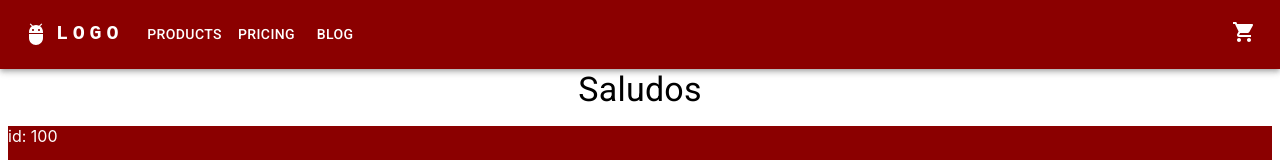
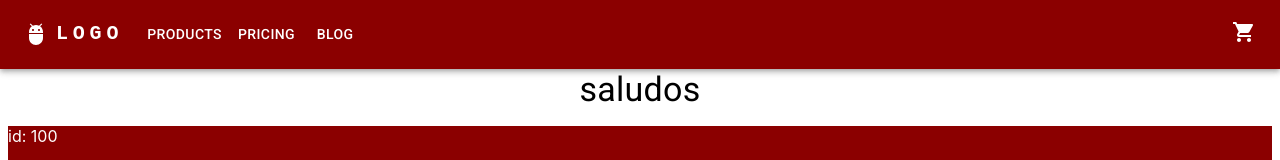
Before and after one commit to RottenReality/aplicacion-curso-react, a React (Create React App) app: page / in a window 1280 px wide. Shown: the top 160 px of the page. Built offline with nearby package versions, Linux system fonts and the light colour scheme.

Commit message:
fix: corregidos los datos que recibe ItemListContainer

```diff
--- a/src/App.js
+++ b/src/App.js
@@ -6,11 +6,12 @@ function App() {
 
   let producto1 = {id: 100, name: "camisa negra", price: 60};
   let producto2 = {id: 101, name: "camisa azul", price: 60};
+  let greet = "saludos";
 
   return (
     <div className="App">
       <NavBar />
-      <ItemListContainer x = "Saludos" />
+      <ItemListContainer x = {greet} />
       <Producto item = {producto1} />
       <Producto item = {producto2} />
     </div>
```
